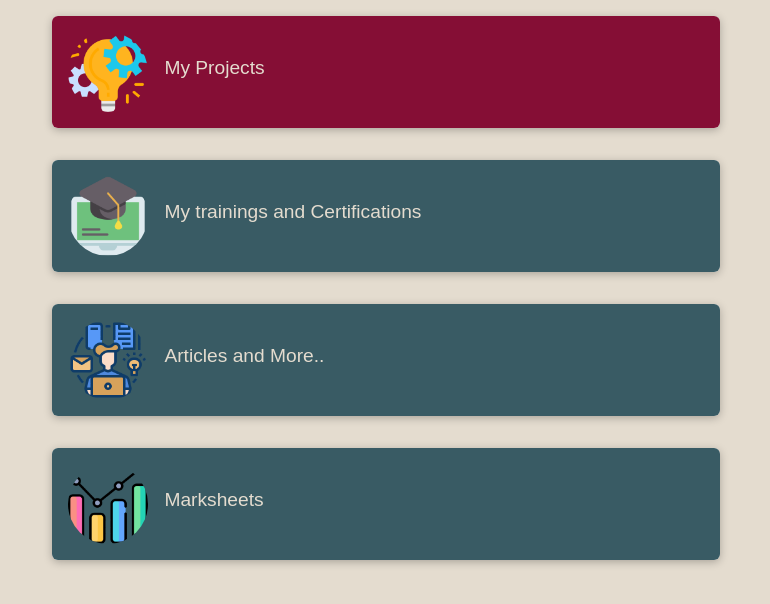
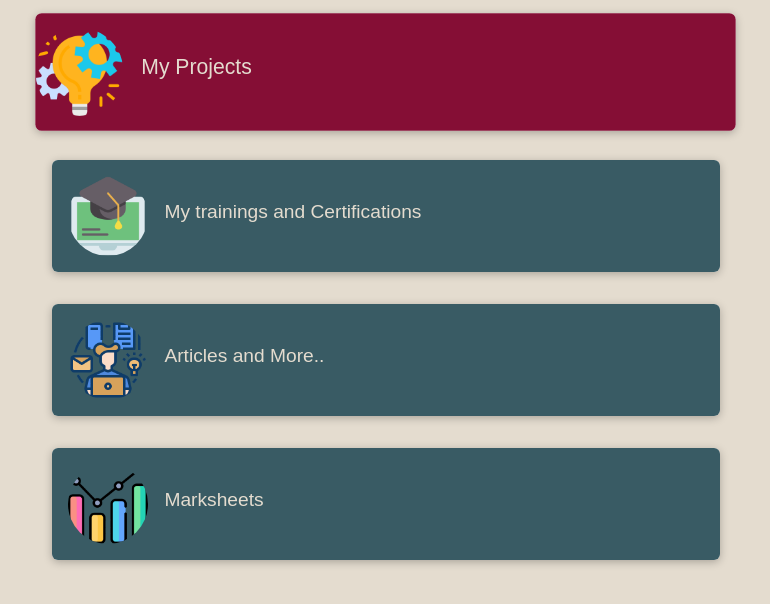
Before and after one commit to Aakash-mishra2/Portfolio, a React (Create React App) app: page / in a window 1280 px wide. In both pictures the pointer is over the link "My Projects". Shown: the top 604 px of the page, without its empty margins (266-1036 px from the left). Built offline with nearby package versions, Linux system fonts and the light colour scheme; a web font is replaced by a local one.

Commit message:
fixed scaling card

```diff
--- a/src/front/styles/FrontItem.css
+++ b/src/front/styles/FrontItem.css
@@ -22,6 +22,8 @@
 .front-item a:hover,
 .front-item a:active {
     background: #850e35;
+        transform: scale(1.05);
+        transition: background 0.3s ease-in-out, transform 0.3s ease-in-out;
 }
 
 .front-item__content {
--- a/src/shared/UIElements/styles/Card.css
+++ b/src/shared/UIElements/styles/Card.css
@@ -6,3 +6,7 @@
     overflow: hidden;
     background: white;
 }
+.card:hover{
+    transform: scale(1.05);
+    transition: background 0.3s ease-in-out, transform 0.3s ease-in-out;
+}
```
Also changed, not shown: src/icons/default pic.JPG (added).
